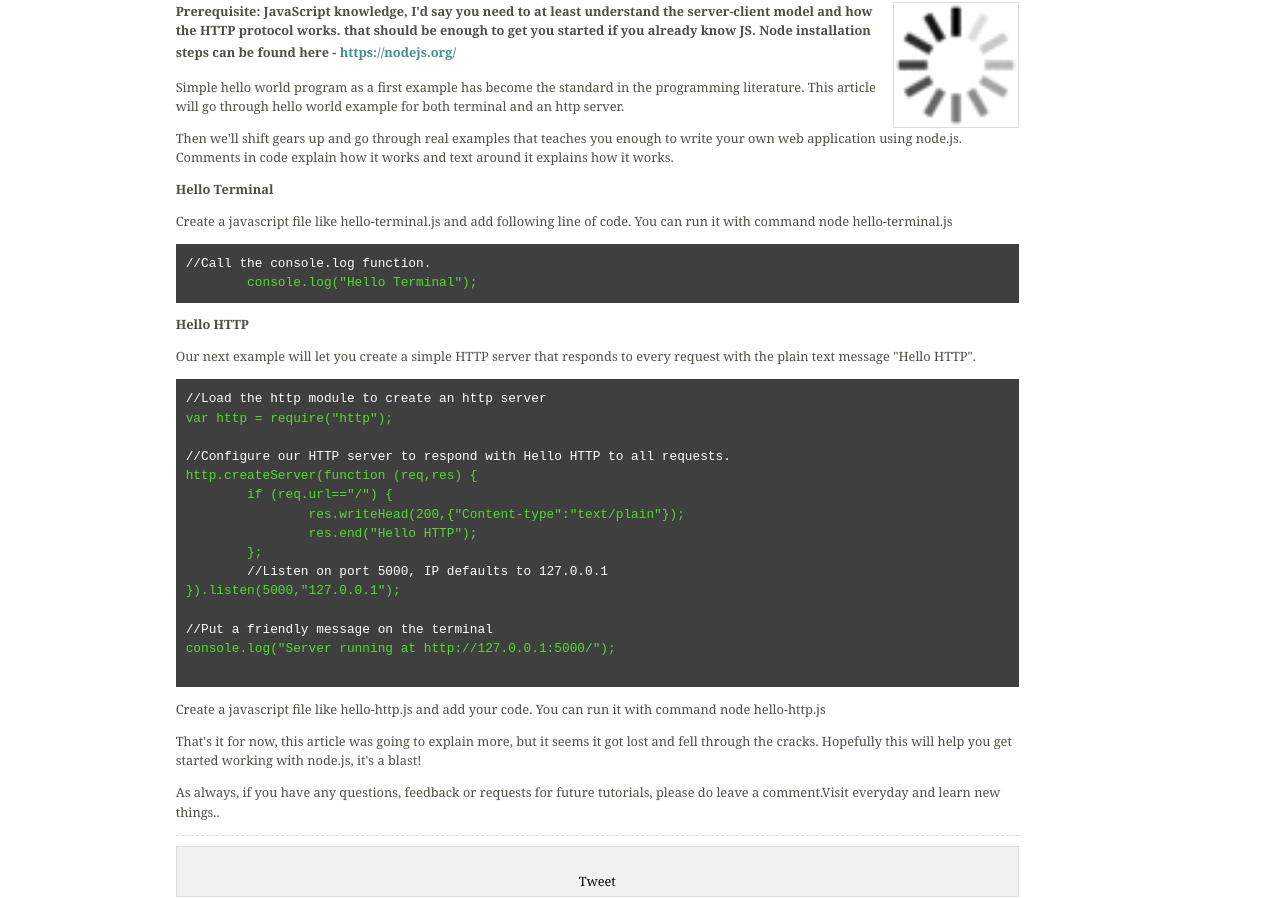
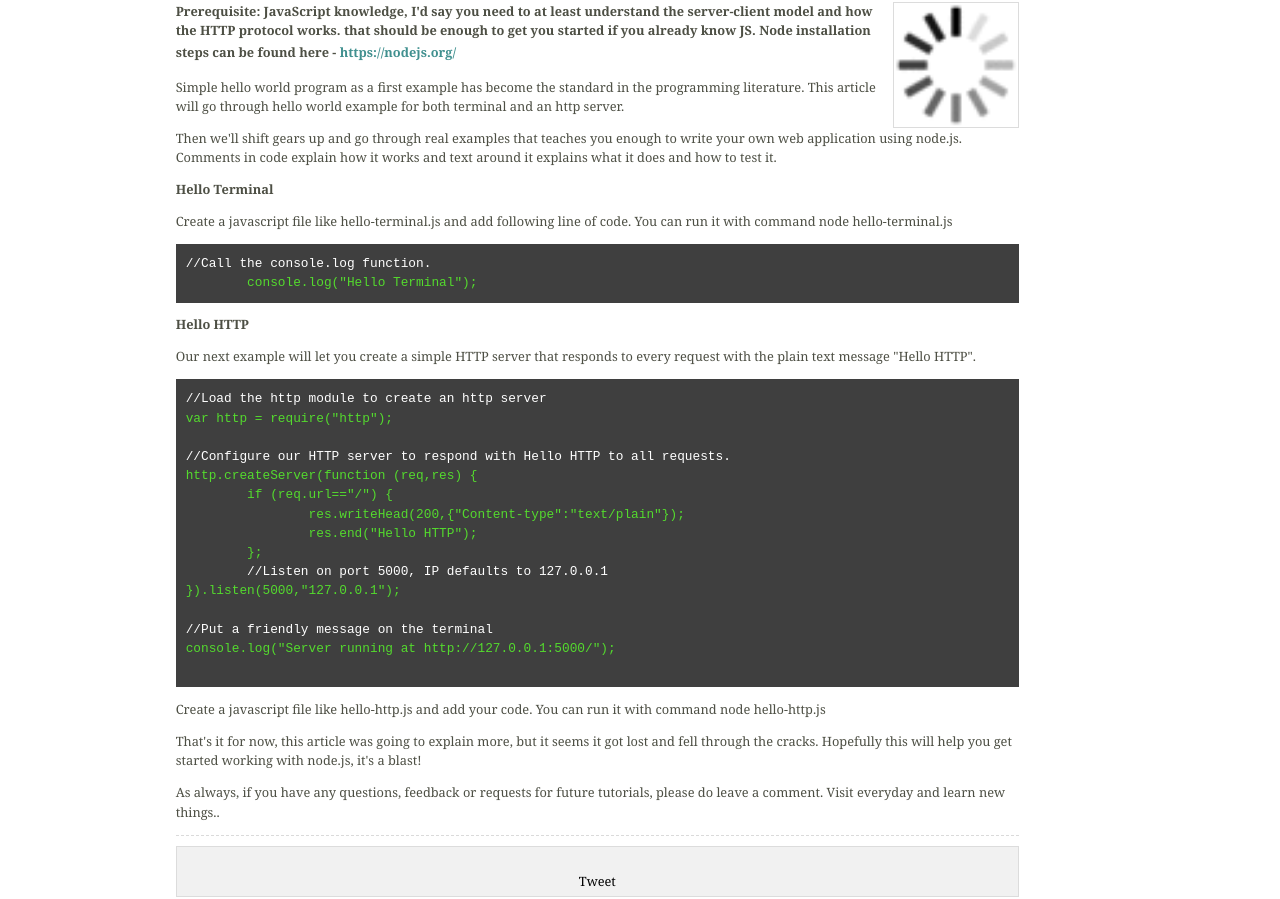
Before and after one commit to nishantmendiratta/nishantmendiratta.github.io, a Jekyll site: the page built from _posts/blog/2015-3-21-hello-node-js.html, in a window 1280 px wide. Shown: the part 212-1111 px from the top of the page. Built offline with Jekyll 4.4.1, drawn with Linux system fonts in a browser that asks for light colours; nearby versions of some CDN libraries; library files that are not in the unit come from our copies; comment, search, counter and statistics services are not loaded.

Commit message:
Hello-Node Post updated

```diff
--- a/_posts/blog/2015-3-21-hello-node-js.html
+++ b/_posts/blog/2015-3-21-hello-node-js.html
@@ -61,7 +61,7 @@ meta:
 	Simple hello world program as a first example has become the standard in the programming literature. This article will go through hello world example for both terminal and an http server.
 </p>
 <p>
-	Then we'll shift gears up and go through real examples that teaches you enough to write your own web application using node.js. Comments in code explain how it works and text around it explains how it works.
+	Then we'll shift gears up and go through real examples that teaches you enough to write your own web application using node.js. Comments in code explain how it works and text around it explains what it does and how to test it.
 </p>
 <p>
 	<strong>Hello Terminal</strong>
@@ -109,7 +109,7 @@ console.log("Server running at http://127.0.0.1:5000/");
 
 
 <p class="post-footer">
-	As always, if you have any questions, feedback or requests for future tutorials, please do leave a comment.Visit everyday and learn new things..
+	As always, if you have any questions, feedback or requests for future tutorials, please do leave a comment. Visit everyday and learn new things..
 </p>
 </div>
 
```
